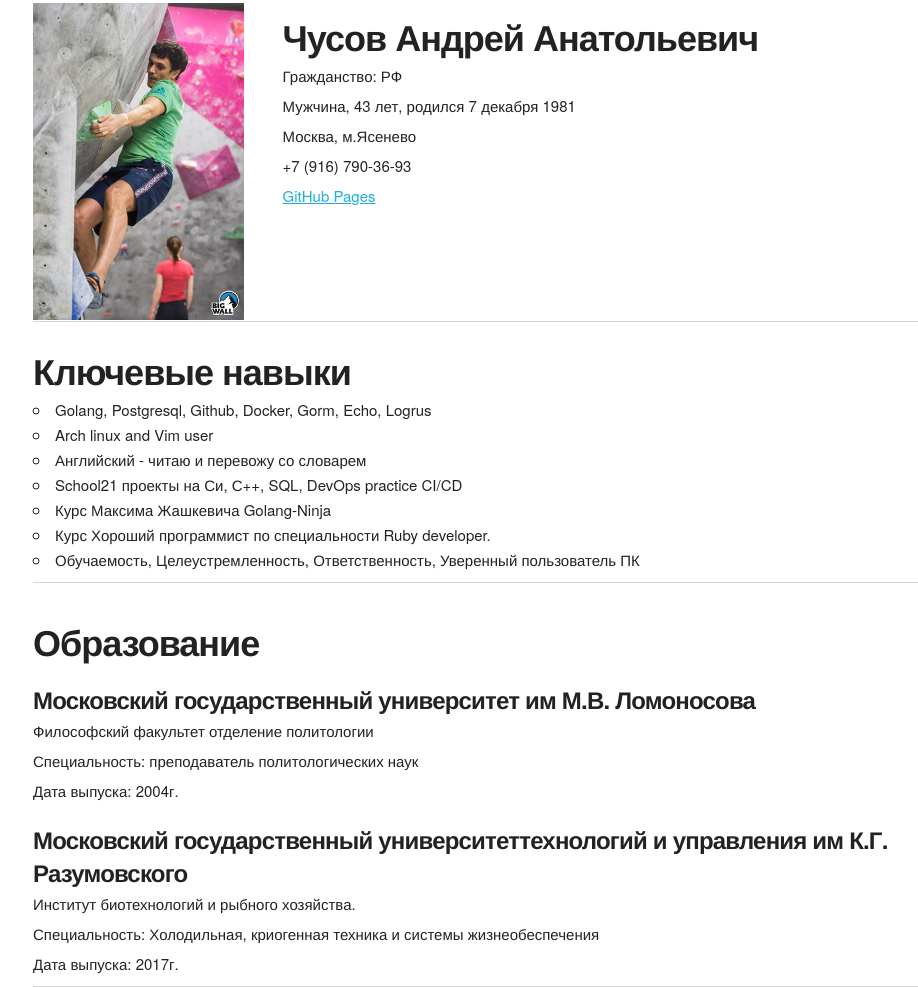
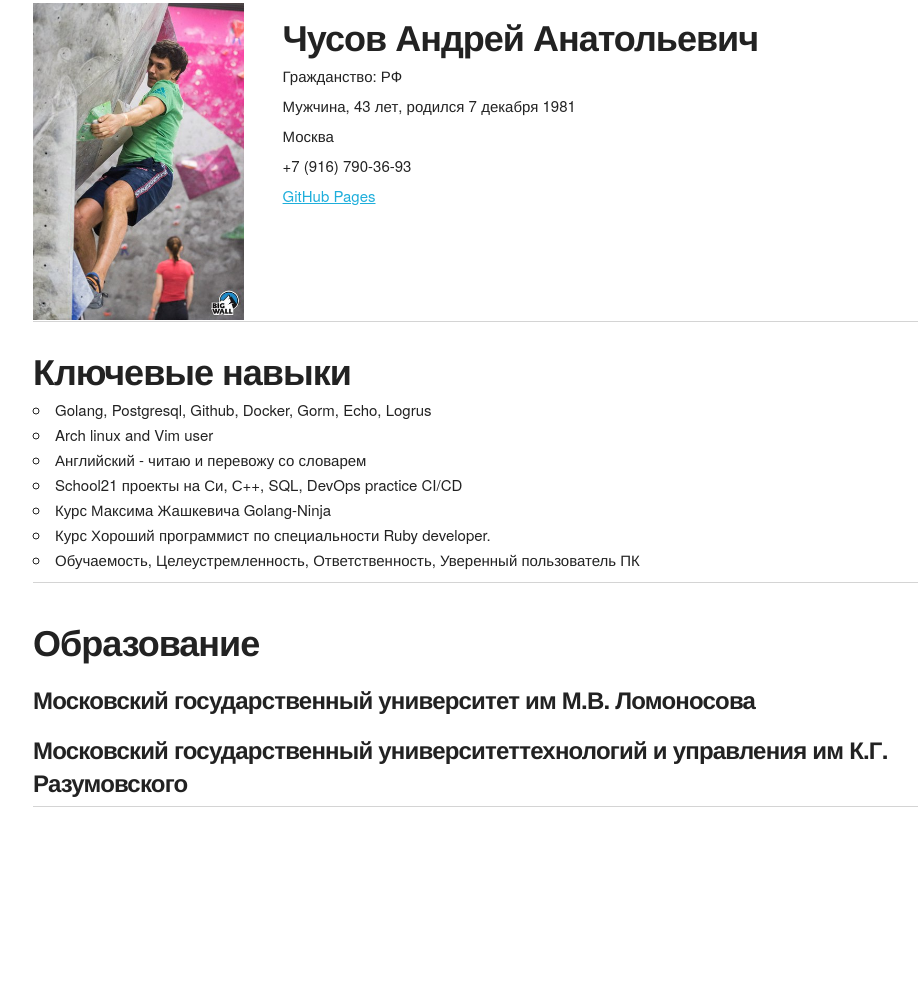
Before and after one commit to Aidahar/cv, a plain HTML site: page index.html in a window 1280 px wide. Shown: the part 174-1161 px from the top of the page, without its empty margins (127-1045 px from the left). After the commit the page ends 981 px from the top, so only its background shows below. Drawn offline with Linux system fonts and the light colour scheme.

Commit message:
Update index.html

```diff
--- a/index.html
+++ b/index.html
@@ -27,7 +27,7 @@
             <h3>Чусов Андрей Анатольевич</h3>
             <p>Гражданство: РФ</p>
             <p>Мужчина, 43 лет, родился 7 декабря 1981</p>
-            <p>Москва, м.Ясенево</p>
+            <p>Москва</p>
             <p>+7 (916) 790-36-93</p>
 	    <a href="https://github.com/Aidahar">GitHub Pages</a>
           </div>
@@ -56,17 +56,11 @@
         <div class="twelve columns">
           <div class="education_item">
             <h4>Московский государственный университет им М.В. Ломоносова</h4>
-            <p>Философский факультет отделение политологии</p>
-            <p>Специальность: преподаватель политологических наук</p>
-            <p>Дата выпуска: 2004г.</p>
           </div>
         </div>
         <div class="twelve columns">
           <div class="education_item">
             <h4>Московский государственный университеттехнологий и управления им К.Г. Разумовского</h4>
-            <p>Институт биотехнологий и рыбного хозяйства.</p>
-            <p>Специальность: Холодильная, криогенная техника и системы жизнеобеспечения</p>
-            <p>Дата выпуска: 2017г.</p>
           </div>
         </div>
       </div>
```
